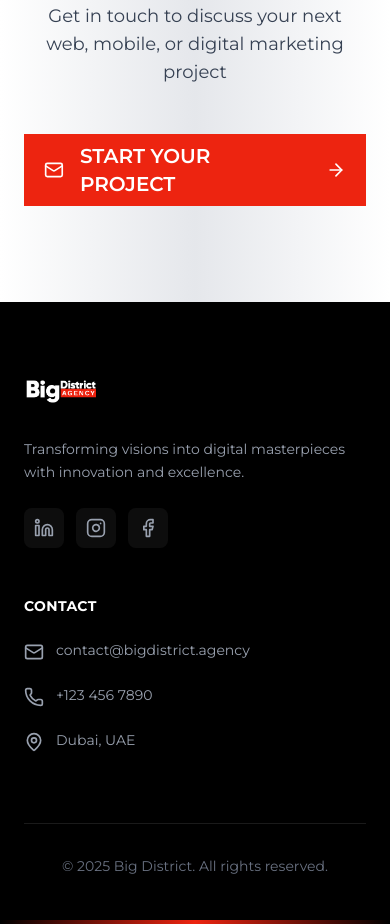
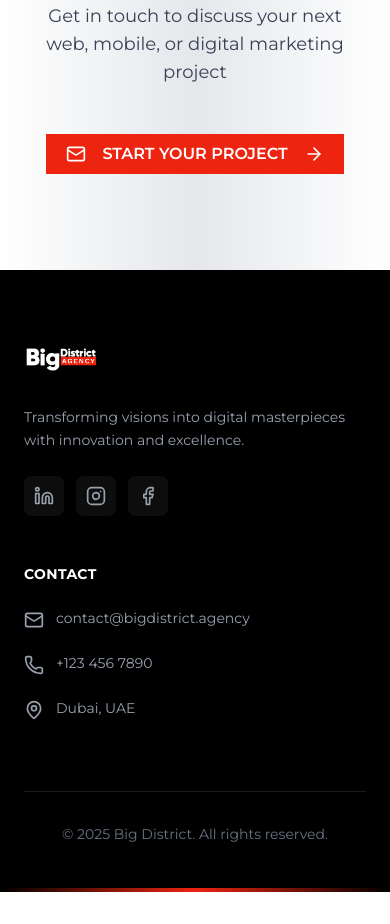
Before and after one commit to mouhcine7777/BigDistrict, a Next.js app: page / in a window 390 px wide. Shown: the part 2740-3664 px from the top of the page. After the commit the page ends 3632 px from the top, so only its background shows below. Built offline with nearby package versions, Linux system fonts and the light colour scheme.

Commit message:
first commit

```diff
--- a/app/components/FooterSection.jsx
+++ b/app/components/FooterSection.jsx
@@ -42,7 +42,7 @@ export default function Footer() {
               href="mailto:contact@bigdistrict.agency"
               className="group relative z-10 inline-flex items-center gap-3 mb-8"
             >
- <div className="relative z-10 inline-flex items-center gap-4 px-5 py-2 bg-[#ED2410] text-white text-xl uppercase overflow-hidden transition-all duration-300 hover:shadow-xl hover:shadow-[#ED2410]/30">
+              <div className="relative z-10 inline-flex items-center gap-4 px-5 py-2 bg-[#ED2410] text-white text-base md:text-xl uppercase overflow-hidden transition-all duration-300 hover:shadow-xl hover:shadow-[#ED2410]/30">
                 <div className="absolute inset-0 bg-gradient-to-r from-[#ED2410] via-red-600 to-[#ED2410] opacity-0 group-hover:opacity-100 transition-opacity duration-300" />
                 <Mail className="w-5 h-5 relative z-10" />
                 <span className="font-semibold relative z-10">
```
Lines whose indentation alone changed are shown as unchanged.
